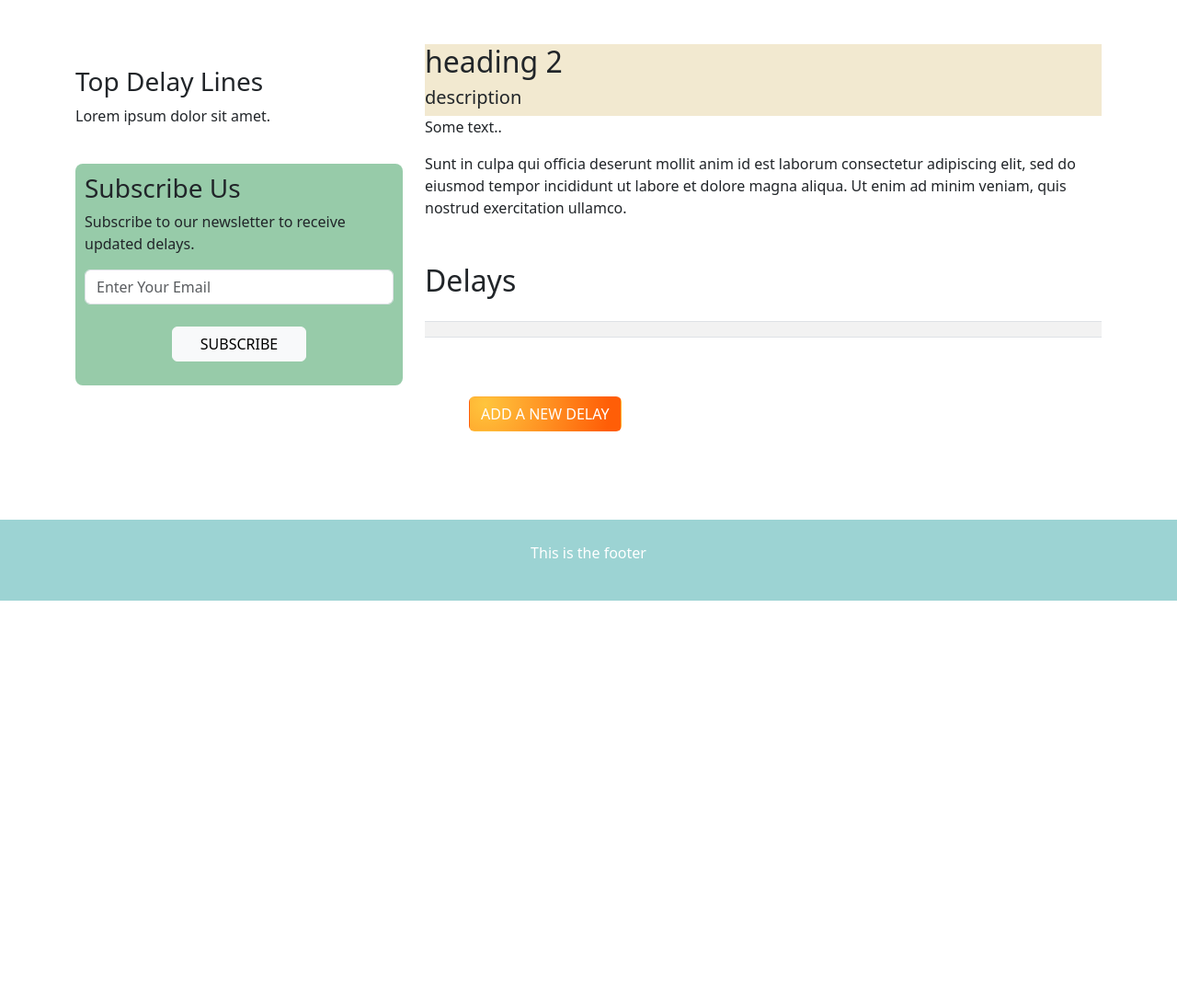
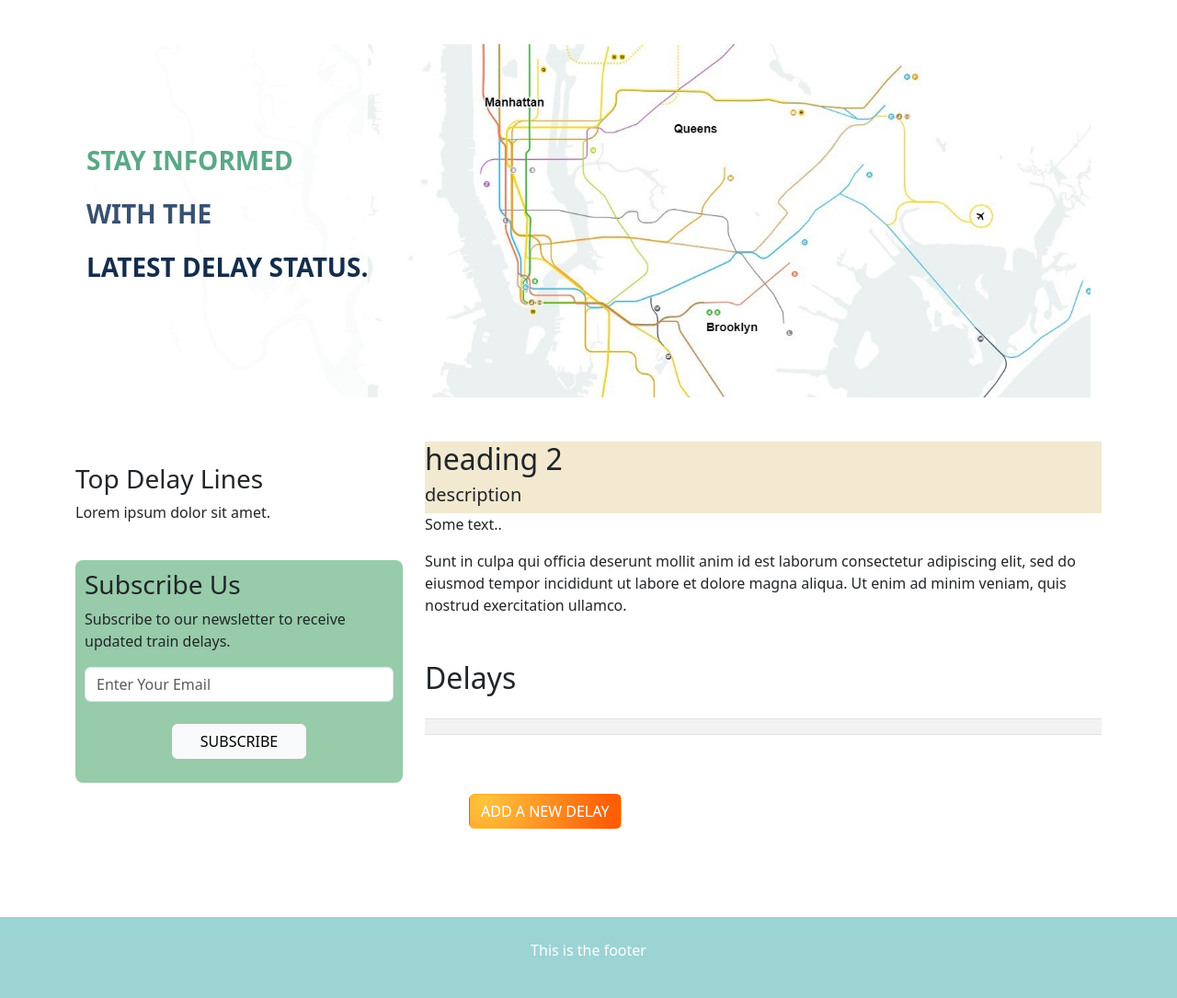
Before and after one commit to yanyzhang/mtasubwaydelays, a Flask app: page / in a window 1280 px wide. Shown: the part 92-1177 px from the top of the page at 92% size. Before the commit the page ends 745 px from the top, so only its background shows below. Run offline with Flask 3, Linux system fonts and the light colour scheme; lists and menus that the app fills with data are empty; some libraries are stand-ins or nearby versions; some web fonts are replaced.

Commit message:
added image

```diff
--- a/app.py
+++ b/app.py
@@ -4,7 +4,7 @@ from flask_sqlalchemy import SQLAlchemy
 
 
 app=Flask(__name__)
-app.config['SQLALCHEMY_DATABASE_URI']='postgresql+psycopg2://postgres:[password]c@localhost:5432/mtasubwaydelays'
+app.config['SQLALCHEMY_DATABASE_URI']='postgresql+psycopg2://postgres:groe46disc@localhost:5432/mtasubwaydelays'
 # Debugging line to print the URI
 app.config['SQLALCHEMY_TRACK_MODIFICATIONS']=False
 app.config['SECRET_KEY'] = 'secret_key'
--- a/templates/base.html
+++ b/templates/base.html
@@ -31,21 +31,7 @@
     <nav class="navbar">
       <!-- Navigation content -->
     </nav>
-    <div class="container mt-5">
-      {% with messages = get_flashed_messages(with_categories=True) %} {% if
-      messages %}
-      <div class="alert-messages">
-        {% for category, message in messages %}
-        <div
-          class="alert alert-{{ category }} mt-3 text-danger fw-bold fst-italic"
-          role="alert"
-        >
-          {{ message }}
-        </div>
-        {% endfor %}
-      </div>
-      {% endif %} {% endwith %} {% block content %}{% endblock %}
-    </div>
+    <div class="container mt-5">{% block content %}{% endblock %}</div>
     <footer
       class="footer mt-5 p-4 text-center text-white"
       style="background-color: #9cd3d3"
--- a/templates/index.html
+++ b/templates/index.html
@@ -1,6 +1,33 @@
 <!-- index.html -->
 {% extends "base.html" %} {% block title %}MTA Subway Delays{% endblock %}
 {%block content %}
+<div class="container mt-4">
+  <div class="row">
+    <div class="col-md-12 image-container position-relative">
+      <img
+        src="/static/img/Subwaymapshorter.jpg"
+        class="img-responsive"
+        style="width: 100%; height: auto; display: block; object-fit: cover"
+        alt="subway map"
+      />
+      <div
+        class="text-overlay position-absolute top-0 left-1 right-0 bottom-0 p-20 fs-3 fw-bold text-uppercase"
+        style="
+          background-color: rgba(255, 255, 255, 0.8);
+          display: flex;
+          flex-direction: column;
+          justify-content: center;
+        "
+      >
+        <p style="color: #59a985">Stay informed</p>
+        <p style="color: #385170">with the</p>
+        <p style="color: #142d4c">latest delay status.</p>
+      </div>
+    </div>
+  </div>
+</div>
+<br />
+<br />
 <div class="row">
   <div class="col-sm-4">
     <div>
@@ -14,7 +41,7 @@
       style="background-color: #97cba9; padding: 10px; border-radius: 8px"
     >
       <h3>Subscribe Us</h3>
-      <p>Subscribe to our newsletter to receive updated delays.</p>
+      <p>Subscribe to our newsletter to receive updated train delays.</p>
       <div class="form">
         <form
           class="input text-center"
@@ -30,6 +57,19 @@
             required
           />
           <br />
+          {% with messages = get_flashed_messages(with_categories=True) %} {% if
+          messages %}
+          <div class="alert-messages">
+            {% for category, message in messages %}
+            <div
+              class="alert alert-{{ category }} mt-3 text-success fst-italic"
+              role="alert"
+            >
+              {{ message }}
+            </div>
+            {% endfor %}
+          </div>
+          {% endif %} {% endwith %}
           <button
             class="btn mb-3 btn-light"
             type="submit"
```
Also changed, not shown: static/img/Subwaymap.jpg (added), static/img/Subwaymapshorter.jpg (added).
